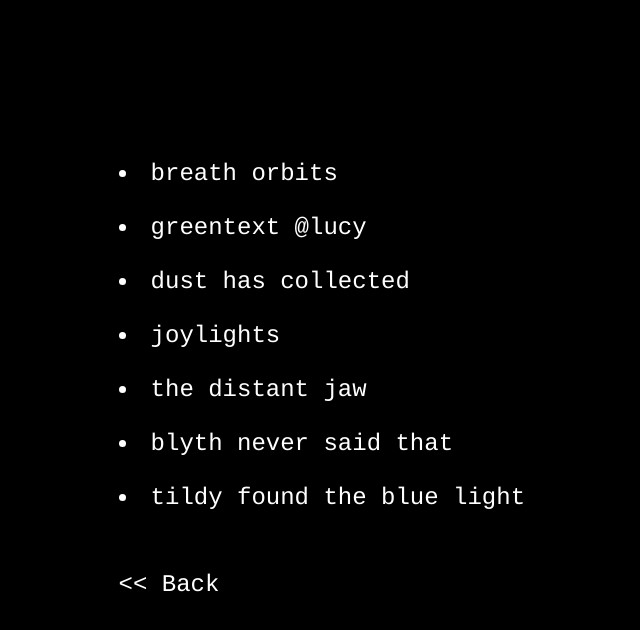
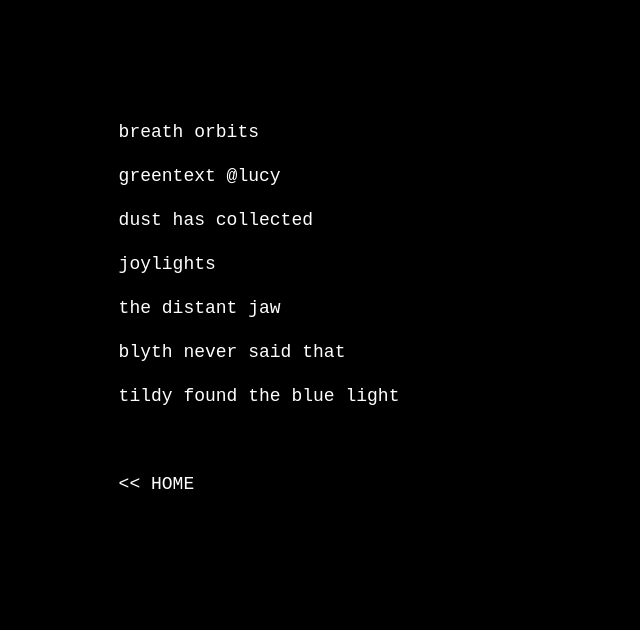
Before and after one commit to echosyzygy/neocities, a plain HTML site: page echosyzygy.neocities.org/poetry.html in a window 1280 px wide. Shown: the whole page, without its empty margins (3-643 px from the left). Drawn offline with Linux system fonts and the light colour scheme; a web font is replaced by a local one.

Commit message:
Fixed styling on poetry.html

```diff
--- a/echosyzygy.neocities.org/poetry.html
+++ b/echosyzygy.neocities.org/poetry.html
@@ -65,23 +65,21 @@ h2 {
   </head>
 
 <body>
+<font size=4><font face="courier new">
+<a href="https://jrs1972.blogspot.com/2019/03/breath-orbits-poem.html" target="_blank">breath orbits</a>
+<br></br>
+<a href="https://jrs1972.blogspot.com/2019/01/greentext-lucy.html" target="_blank">greentext @lucy</a>
+<br></br>
+<a href="https://jrs1972.blogspot.com/2019/01/dust-has-collected-poem.html" target="_blank">dust has collected</a>
+<br></br>
+<a href="https://jrs1972.blogspot.com/2017/10/joylights-poem.html" target="_blank">joylights</a>
+<br></br>
+<a href="https://jrs1972.blogspot.com/2017/05/the-distant-jaw-poem.html" target="_blank">the distant jaw</a>
+<br></br>
+<a href="https://jrs1972.blogspot.com/2017/04/blyth-never-said-that-poem.html" target="_blank">blyth never said that</a>
+<br></br>
+<a href="https://jrs1972.blogspot.com/2017/04/tildy-found-blue-light-poem.html" target="_blank">tildy found the blue light</a>
 
-<br></br>
-<font size=5><font face=courier>
-<li><a href="https://jrs1972.blogspot.com/2019/03/breath-orbits-poem.html" target="_blank">breath orbits</a>
-<br></br>
-<li><a href="https://jrs1972.blogspot.com/2019/01/greentext-lucy.html" target="_blank">greentext @lucy</a>
-<br></br>
-<li><a href="https://jrs1972.blogspot.com/2019/01/dust-has-collected-poem.html" target="_blank">dust has collected</a>
-<br></br>
-<li><a href="https://jrs1972.blogspot.com/2017/10/joylights-poem.html" target="_blank">joylights</a>
-<br></br>
-<li><a href="https://jrs1972.blogspot.com/2017/05/the-distant-jaw-poem.html" target="_blank">the distant jaw</a>
-<br></br>
-<li><a href="https://jrs1972.blogspot.com/2017/04/blyth-never-said-that-poem.html" target="_blank">blyth never said that</a>
-<br></br>
-<li><a href="https://jrs1972.blogspot.com/2017/04/tildy-found-blue-light-poem.html" target="_blank">tildy found the blue light</a>
-</li>
-<br></br>
-<a href="./index.html">&lt;&lt; Back</a>
+<br></br><br></br>
+<a href="./index.html">&lt;&lt; HOME</a>
 </body>
```
